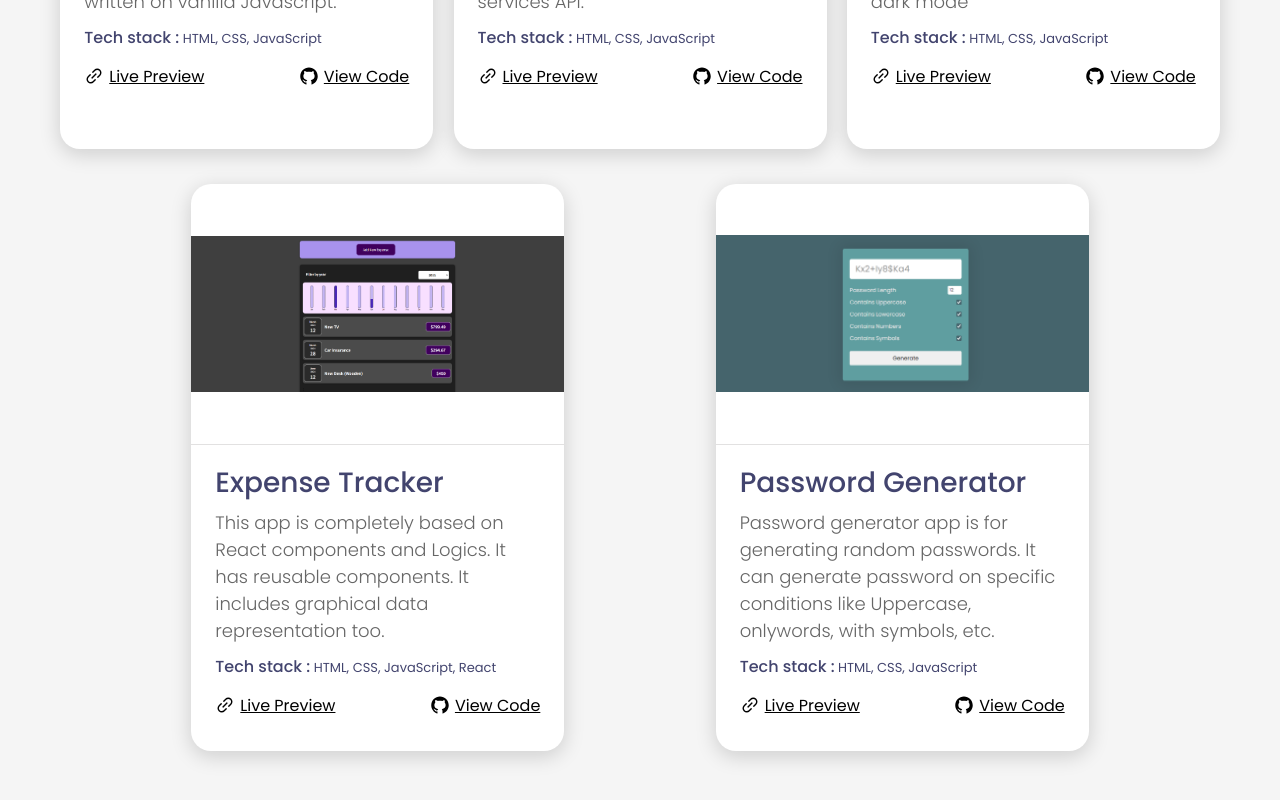
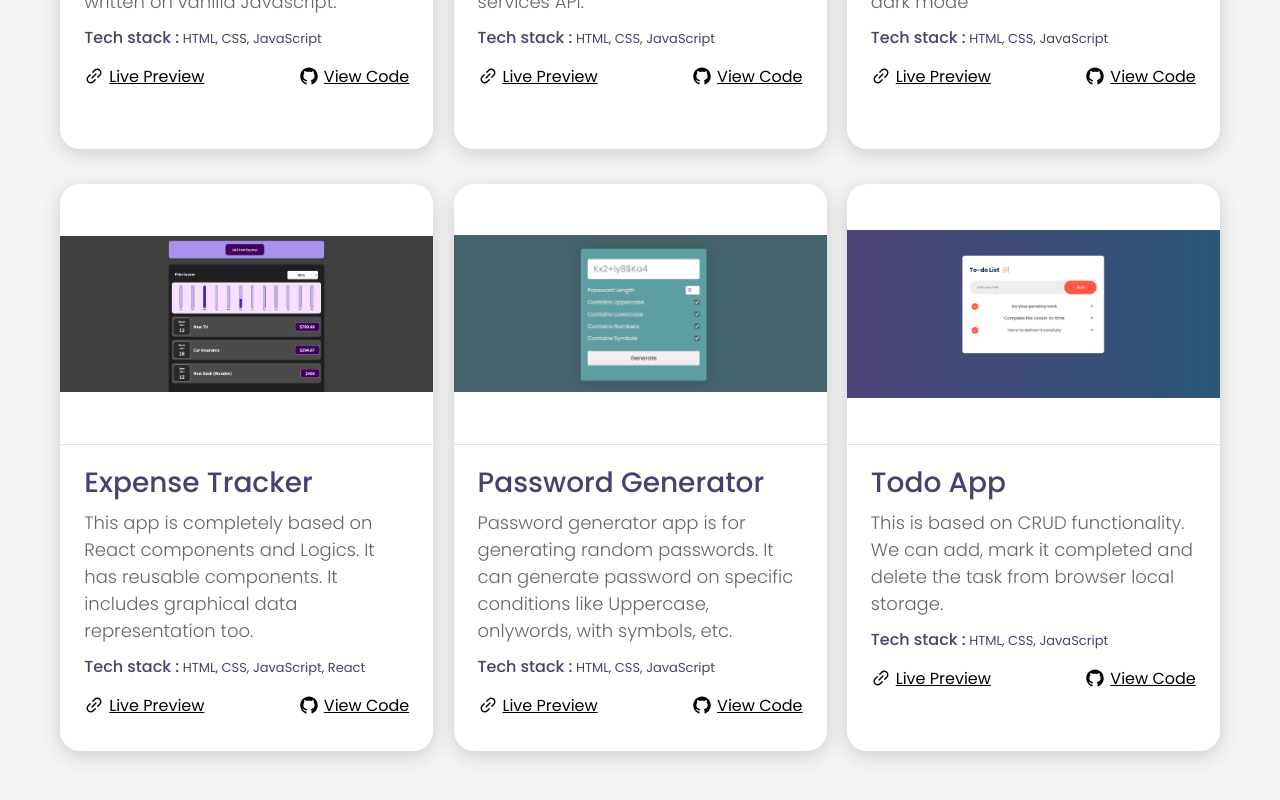
Before and after one commit to uzair-sayyed/MyPortfolio, a React (Create React App) app: page /projects in a window 1280 px wide. Shown: the part 2545-3345 px from the top of the page. Built offline with nearby package versions, Linux system fonts and the light colour scheme.

Commit message:
added project

```diff
--- a/src/components/Projects/Cards.jsx
+++ b/src/components/Projects/Cards.jsx
@@ -14,6 +14,7 @@ import passwordgenerator from "../../assets/passwordgenerator (1).png";
 import myportfolio from "../../assets/myportfolio (1).png";
 import movieApp from "../../assets/movieApp.png";
 import foodOrderApp from "../../assets/foodOrderApp.png";
+import todoList from "../../assets/todoList.png";
 function Cards() {
   const [datas, setDatas] = useState([
     {
@@ -157,6 +158,16 @@ function Cards() {
       github: "https://github.com/uzair-sayyed/PasswordGenerator",
       image: passwordgenerator,
     },
+    {
+      id: 15,
+      title: "Todo App",
+      description:
+        "This is based on CRUD functionality. We can add, mark it completed and delete the task from browser local storage.",
+      techStack: "HTML, CSS, JavaScript",
+      livePreview: "https://uzair-sayyed.github.io/ToDoList/",
+      github: "https://github.com/uzair-sayyed/ToDoList",
+      image: todoList,
+    },
   ]);
   return datas.map((data) => {
     return <ProjectCard key={data.id} data={data} />;
```
Also changed, not shown: src/assets/todoList.png (added).
